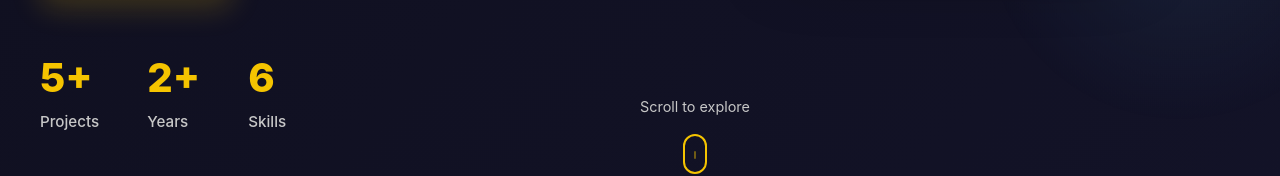
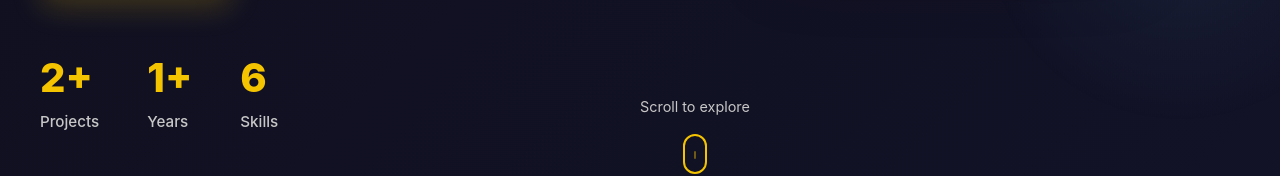
Before and after one commit to JoshiPratik06/portfolio-website, a plain HTML site: page index.html in a window 1280 px wide. Shown: the part 711-887 px from the top of the page. Drawn offline with Linux system fonts and the light colour scheme.

Commit message:
Updated latest changes

```diff
--- a/index.html
+++ b/index.html
@@ -48,11 +48,11 @@
             </div>
             <div class="hero-stats">
                 <div class="stat">
-                    <span class="stat-number">5+</span>
+                    <span class="stat-number">2+</span>
                     <span class="stat-label">Projects</span>
                 </div>
                 <div class="stat">
-                    <span class="stat-number">2+</span>
+                    <span class="stat-number">1+</span>
                     <span class="stat-label">Years</span>
                 </div>
                 <div class="stat">
```
